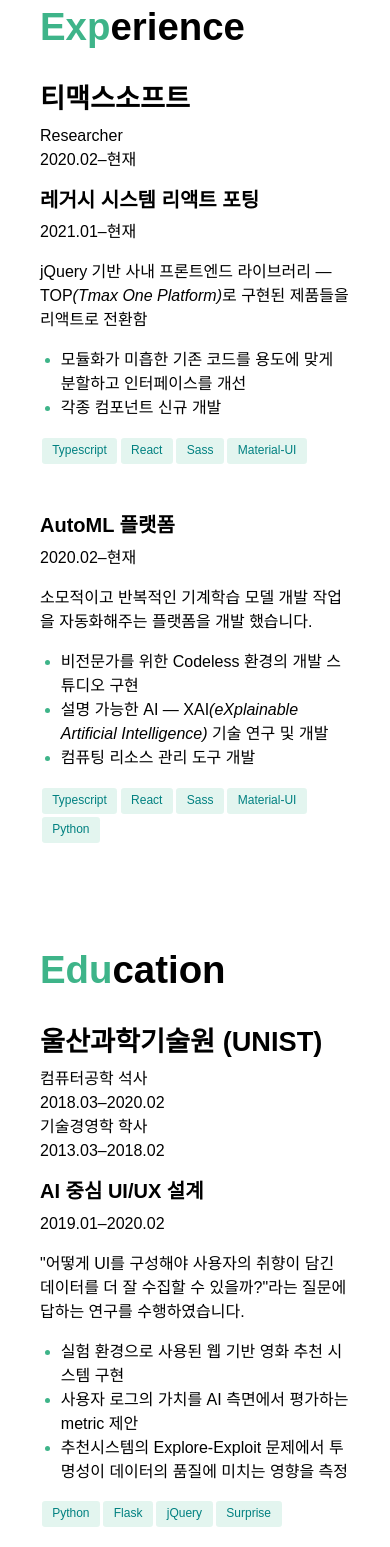
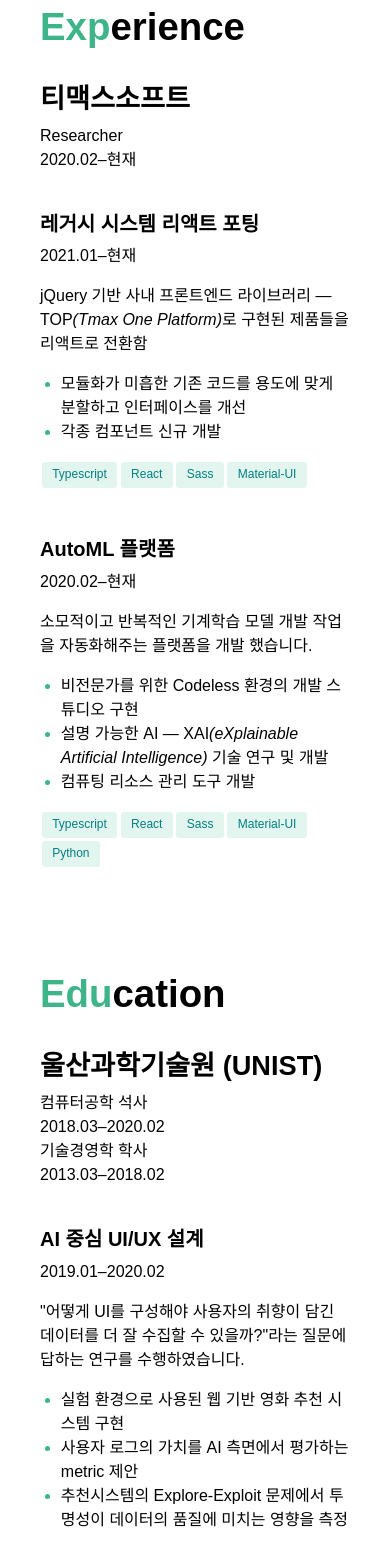
Before and after one commit to simulacre7/resume, a React (Create React App) app: page / in a window 390 px wide. Shown: the part 432-1979 px from the top of the page. Built offline with nearby package versions, Linux system fonts and the light colour scheme; a web font is replaced by a local one.

Commit message:
첫번째 아이템 반응형 padding

```diff
--- a/src/components/OneColumn/Skills/Item.jsx
+++ b/src/components/OneColumn/Skills/Item.jsx
@@ -6,18 +6,14 @@
   padding: "1rem 0",
 };
 
-export default function Item({ title, details, isLast = false }) {
+export default function Item({ title, details }) {
   const matches = useMediaQuery("(max-width:960px)");
   let titleStyle = matches
     ? { margin: "0 0 0.5rem", fontSize: "1.25rem" }
     : { margin: "0 0 0.5rem", fontSize: "2rem" };
 
   return (
-    <div
-      style={
-        isLast ? rowStyle : { ...rowStyle /*borderBottom: "1px solid #eee"*/ }
-      }
-    >
+    <div style={rowStyle}>
       <Typography variant="h5" style={titleStyle}>
         {title}
       </Typography>
--- a/src/components/OneColumn/Skills/Skills.jsx
+++ b/src/components/OneColumn/Skills/Skills.jsx
@@ -41,7 +41,6 @@
           "TensorFlow, Keras 등을 활용한 딥러닝 구현 가능",
           "XGBoost, AutoScikit 등을 활용한 정형데이터 기반 머신러닝 모델 구현 가능",
         ]}
-        isLast
       />
     </section>
   );
--- a/src/components/TwoColumn/Education.jsx
+++ b/src/components/TwoColumn/Education.jsx
@@ -31,7 +31,7 @@
         />
         <RowRightCell>
           <Project
-            isFirst
+            isFirst={!matches}
             title="AI 중심 UI/UX 설계"
             time="2019.01&ndash;2020.02"
             description={
--- a/src/components/TwoColumn/WorkExperience.jsx
+++ b/src/components/TwoColumn/WorkExperience.jsx
@@ -25,7 +25,7 @@
         />
         <RowRightCell>
           <Project
-            isFirst
+            isFirst={!matches}
             title="레거시 시스템 리액트 포팅"
             time="2021.01&ndash;현재"
             description={
```
